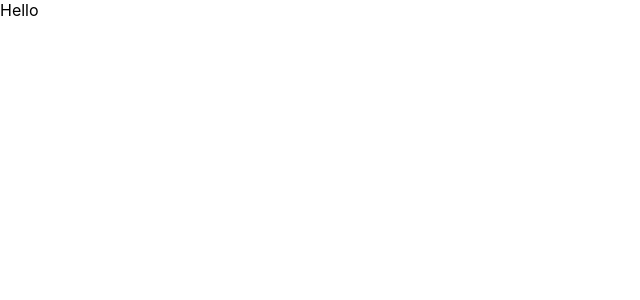
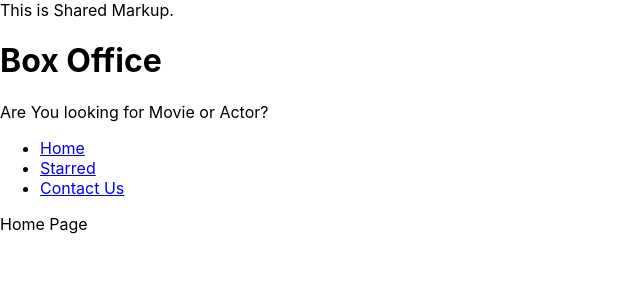
Before and after one commit to VandanaGitProjects/Box-Office, a React (Create React App) app: page / in a window 1280 px wide. Shown: the top 300 px of the page, without its empty margins (0-640 px from the left). Built offline with nearby package versions, Linux system fonts and the light colour scheme.

Commit message:
added Navigation and Shared Layout

```diff
--- a/package.json
+++ b/package.json
@@ -5,6 +5,7 @@
   "dependencies": {
     "react": "^18.2.0",
     "react-dom": "^18.2.0",
+    "react-router-dom": "^6.13.0",
     "react-scripts": "5.0.1",
     "web-vitals": "^2.1.4",
     "workbox-background-sync": "^6.6.0",
--- a/src/App.jsx
+++ b/src/App.jsx
@@ -1,7 +1,23 @@
+import { BrowserRouter, Routes, Route } from "react-router-dom";
 import React from "react";
+import Home from "./Pages/Home";
+import ContactUs from "./Pages/ContactUs";
+import Starred from "./Pages/Starred1";
+import MainLayout from "./Components/MainLayout";
 
 function App() {
-  return <div className="App">Hello</div>;
+  return (
+    <BrowserRouter>
+      <Routes>
+        <Route element={<MainLayout />}>
+          <Route path="/" element={<Home />}></Route>
+          <Route path="/ContactUs" element={<ContactUs />}></Route>
+          <Route path="/Starred1" element={<Starred />}></Route>
+        </Route>
+        <Route path="*" element={<div>Page Not Found</div>}></Route>
+      </Routes>
+    </BrowserRouter>
+  );
 }
 
 export default App;
--- /dev/null
+++ b/src/Components/AppTitle.jsx
@@ -0,0 +1,12 @@
+export default function AppTitle(props) {
+  const {
+    title = "Box Office",
+    subtitle = "Are You looking for Movie or Actor?",
+  } = props;
+  return (
+    <div>
+      <h1>{title}</h1>
+      <p>{subtitle}</p>
+    </div>
+  );
+}
--- /dev/null
+++ b/src/Components/MainLayout.jsx
@@ -0,0 +1,14 @@
+import { Outlet } from "react-router-dom";
+import Navs from "./Navs";
+import AppTitle from "./AppTitle";
+const MainLayout = () => {
+  return (
+    <div>
+      This is Shared Markup.
+      <AppTitle />
+      <Navs />
+      <Outlet />
+    </div>
+  );
+};
+export default MainLayout;
--- /dev/null
+++ b/src/Components/Navs.jsx
@@ -0,0 +1,30 @@
+import { Link } from "react-router-dom";
+
+const LINKS = [
+  {
+    text: "Home",
+    to: "/",
+  },
+  {
+    text: "Starred",
+    to: "Starred1",
+  },
+  {
+    text: "Contact Us",
+    to: "/ContactUs",
+  },
+];
+const Navs = () => {
+  return (
+    <div>
+      <ul>
+        {LINKS.map((item) => (
+          <li>
+            <Link to={item.to}>{item.text}</Link>
+          </li>
+        ))}
+      </ul>
+    </div>
+  );
+};
+export default Navs;
--- /dev/null
+++ b/src/Pages/ContactUs.jsx
@@ -0,0 +1,4 @@
+const ContactUs = () => {
+  return <div>Contact Us Page</div>;
+};
+export default ContactUs;
--- /dev/null
+++ b/src/Pages/Home.jsx
@@ -0,0 +1,4 @@
+const Home = () => {
+  return <div>Home Page</div>;
+};
+export default Home;
--- /dev/null
+++ b/src/Pages/Starred1.jsx
@@ -0,0 +1,9 @@
+
+const Starred1 = () => {
+  return (
+    <div>
+  Starred Page
+    </div>
+  );
+};
+export default Starred1;
```
Also changed, not shown: 1 other file (tests, documents, lock files or other folders).
